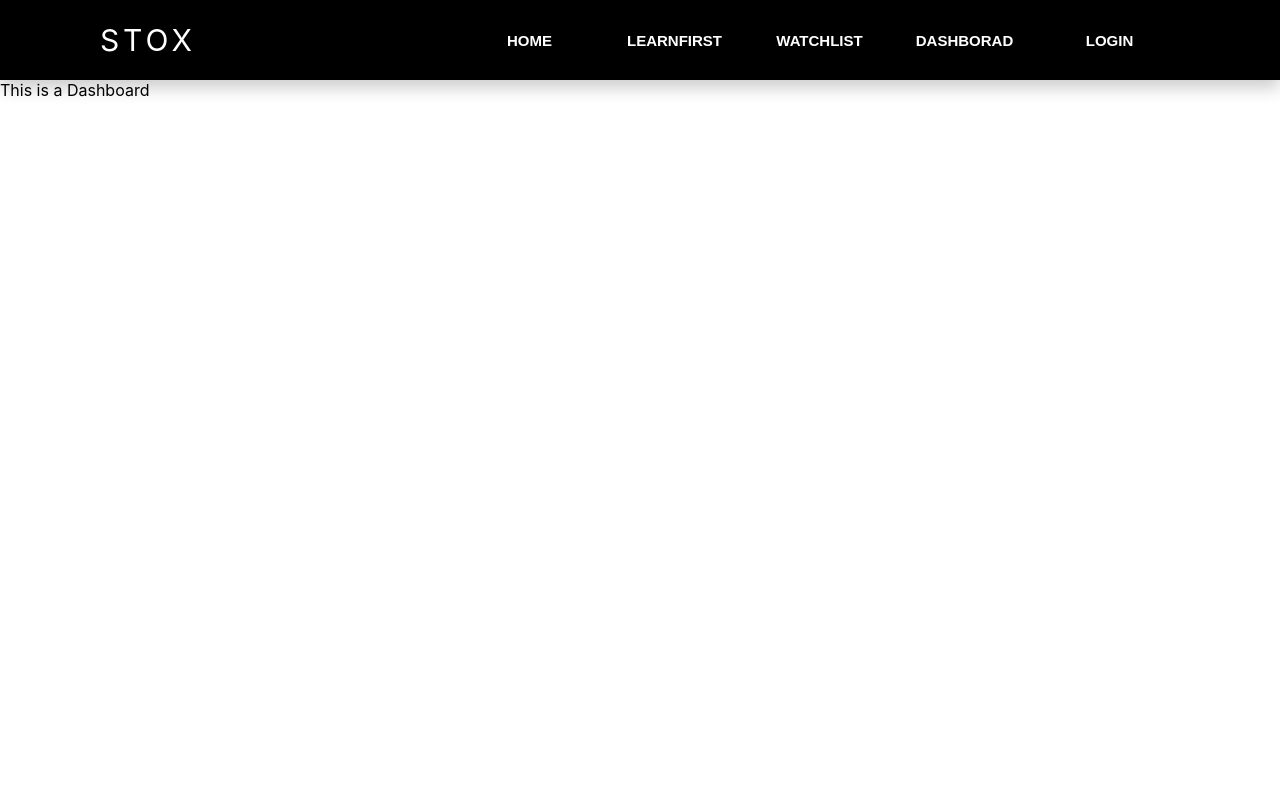
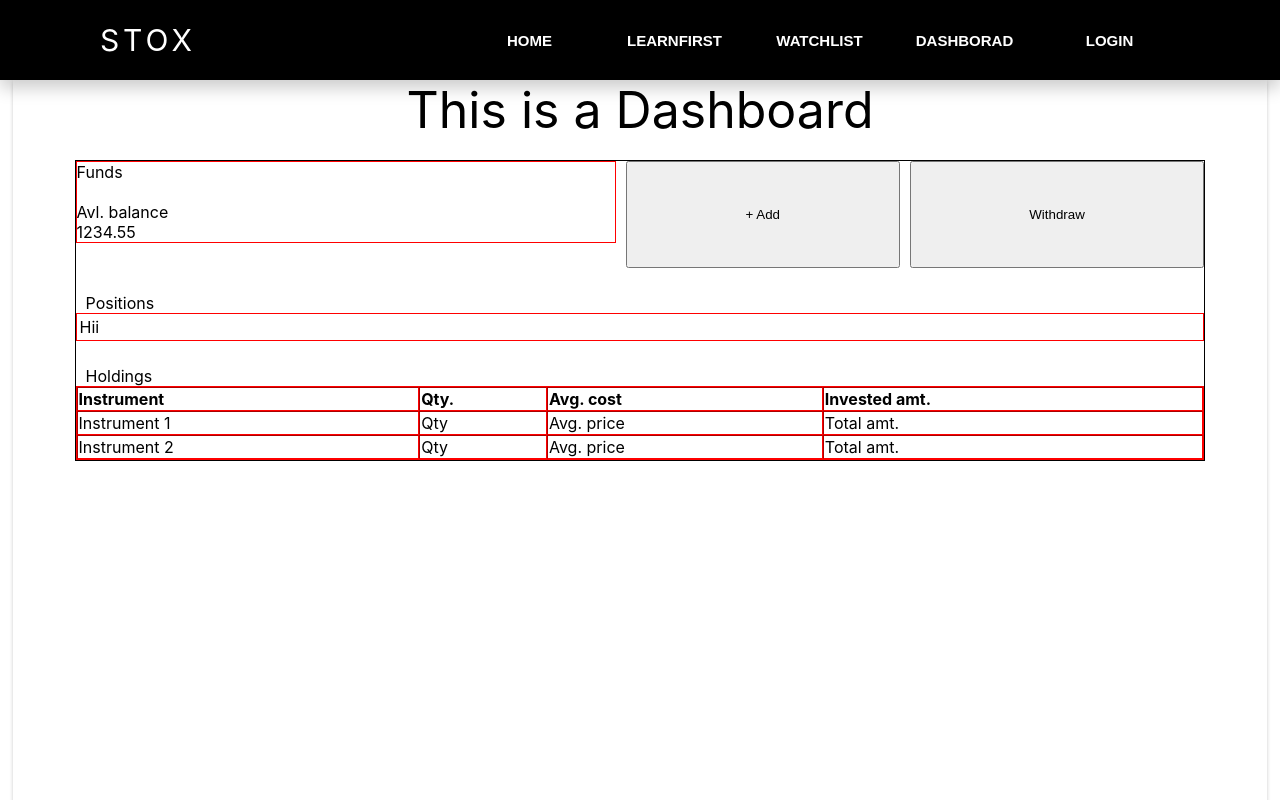
Before and after one commit to miteshp2110/SDP-1, a React (Create React App) app in the folder client/: page /dashboard in a window 1280 px wide. Shown: the top 800 px of the page. Built offline with nearby package versions, Linux system fonts and the light colour scheme.

Commit message:
dashboard

```diff
--- a/client/src/Components/Dashboard/DashBoard.jsx
+++ b/client/src/Components/Dashboard/DashBoard.jsx
@@ -1,6 +1,49 @@
+import './DashboardStyle.css'
+
 const Dashboard=()=>{
     return(
-        <div>This is a Dashboard</div>
+        <div className="dashboard-container">
+            <div style={{textAlign: "center", fontSize: 50}}>This is a Dashboard</div>
+            <br />
+            <div className="dashboard-contents">
+                <div className="funds">
+                    Funds<br /><br />Avl. balance<br />1234.55
+                </div>
+                <button id="add-btn">+ Add</button>
+                <button id="withdraw-btn"><img src=""/>Withdraw</button>
+                <table className="positions">
+                    <caption style={{textAlign: "left", marginLeft: 10}}>Positions</caption>
+                    <tr>
+                        <td>Hii</td>
+                    </tr>
+                </table>
+                <table className="holdings" border={1} cellSpacing={0} cellPadding={1}>
+                    <caption style={{textAlign: "left", marginLeft: 10}}>Holdings</caption>
+                    <tr style={{fontWeight: "bold"}}>
+                        <td>Instrument</td>
+                        <td>Qty.</td>
+                        <td>Avg. cost</td>
+                        <td>Invested amt.</td>
+                    </tr>
+                    <tr>
+                        <td>Instrument 1</td>
+                        <td>Qty</td>
+                        <td>Avg. price</td>
+                        <td>Total amt.</td>
+                    </tr>
+                    <tr>
+                        <td>Instrument 2</td>
+                        <td>Qty</td>
+                        <td>Avg. price</td>
+                        <td>Total amt.</td>
+                    </tr>
+                </table>
+            </div>
+            <br /><br /><br /><br /><br /><br /><br /><br /><br /><br />
+            <br /><br /><br /><br /><br /><br /><br /><br /><br /><br />
+            <br /><br /><br /><br /><br /><br /><br /><br /><br /><br />
+            Hii
+        </div>
     )
 }
 export default Dashboard;
--- /dev/null
+++ b/client/src/Components/Dashboard/DashboardStyle.css
@@ -0,0 +1,48 @@
+.dashboard-container {
+  /* border: 3px solid red; */
+  overflow-y: auto;
+  margin: 0 1%;
+  box-shadow: 0 0 5px -2px grey;
+}
+
+.dashboard-contents {
+  width: 90%;
+  border: 1px solid black;
+  margin: auto;
+
+  display: grid;
+  column-gap: 10px;
+  row-gap: 25px;
+  grid-template-areas:
+    "funds funds ad withdraw"
+    "avlbal avlbal ad withdraw"
+    "positions positions positions positions"
+    "holdings holdings holdings holdings";
+}
+
+.holdings {
+  border: 1px solid red;
+  grid-area: holdings;
+}
+
+.positions {
+  border: 1px solid red;
+  grid-area: positions;
+}
+
+.funds {
+  border: 1px solid red;
+  grid-area: funds;
+}
+
+#avl-balance {
+  grid-area: avlbal;
+}
+
+#add-btn {
+  grid-area: ad;
+}
+
+#withdraw-btn {
+  grid-area: withdraw;
+}
--- a/client/src/Components/Login/Login.jsx
+++ b/client/src/Components/Login/Login.jsx
@@ -10,21 +10,21 @@ const Login=()=>{
             Login
          </div>
          <form action="#">
-            <div class="field">
+            <div className="field">
                <input type="text" required />
-               <span class="fas fa-user"></span>
+               <span className="fas fa-user"></span>
                <label>Email or Phone</label>
             </div>
-            <div class="field">
+            <div className="field">
                <input type="password" required />
-               <span class="fas fa-lock"></span>
+               <span className="fas fa-lock"></span>
                <label>Password</label>
             </div>
-            <div class="forgot-pass">
+            <div className="forgot-pass">
                <a href="#">Forgot Password?</a>
             </div>
             <button className='login_btns'>Login</button>
-            <div class="sign-up">
+            <div className="sign-up">
                Not a member?
                <Link to='/SignUp'>Signup now</Link>
             </div>
--- a/client/src/Components/NavBar/NavBar.jsx
+++ b/client/src/Components/NavBar/NavBar.jsx
@@ -8,9 +8,9 @@ const NavBar=()=>{
     <header>
       <nav>
 
-                <div class="logo_div">
+                <div className="logo_div">
                 <Link className="logo_link_tag" to="/">
-                    <span class="logo_container">
+                    <span className="logo_container">
                         STOX
 
                     </span>
@@ -18,19 +18,19 @@ const NavBar=()=>{
 
                 </div>
                 <Link  to="/">
-                <button class="home_button">Home</button>
+                <button className="home_button">Home</button>
                 </Link>
                 <Link  to="/learnfirst">
-                <button class="learnfirst_button">LearnFirst</button>
+                <button className="learnfirst_button">LearnFirst</button>
                 </Link>
                 <Link  to="/watchlist">
-                <button class="watchlist_button">Watchlist</button>
+                <button className="watchlist_button">Watchlist</button>
                 </Link>
                 <Link  to="/dashboard">
-                <button class="dashboard_button">Dashborad</button>
+                <button className="dashboard_button">Dashborad</button>
                 </Link>
                 <Link  to="/login">
-                <button class="login_button">Login</button>
+                <button className="login_button">Login</button>
                 </Link>
 
 
--- a/client/src/Components/SignUp/SignUp.jsx
+++ b/client/src/Components/SignUp/SignUp.jsx
@@ -12,25 +12,25 @@ const SignUp=()=>{
             SignUp
          </div>
          <form action="#">
-         <div class="field">
+         <div className="field">
                <input type="text" required />
-               <span class="fas fa-name"></span>
+               <span className="fas fa-name"></span>
                <label>Name</label>
             </div>
-            <div class="field">
+            <div className="field">
                <input type="text" required />
-               <span class="fas fa-user"></span>
+               <span className="fas fa-user"></span>
                <label>Email or Phone</label>
             </div>
             <br></br>
-            <div class="field">
+            <div className="field">
                <input type="password" required />
-               <span class="fas fa-lock"></span>
+               <span className="fas fa-lock"></span>
                <label>Password</label>
             </div>
             <br/>
             <button className='login_btns'>Sign in</button>
-            <div class="sign-up">
+            <div className="sign-up">
                Already a member?
                <Link to='/Login'>Login</Link>
             </div>
```
Also changed, not shown: client/src/index.css (line endings or trailing spaces).
